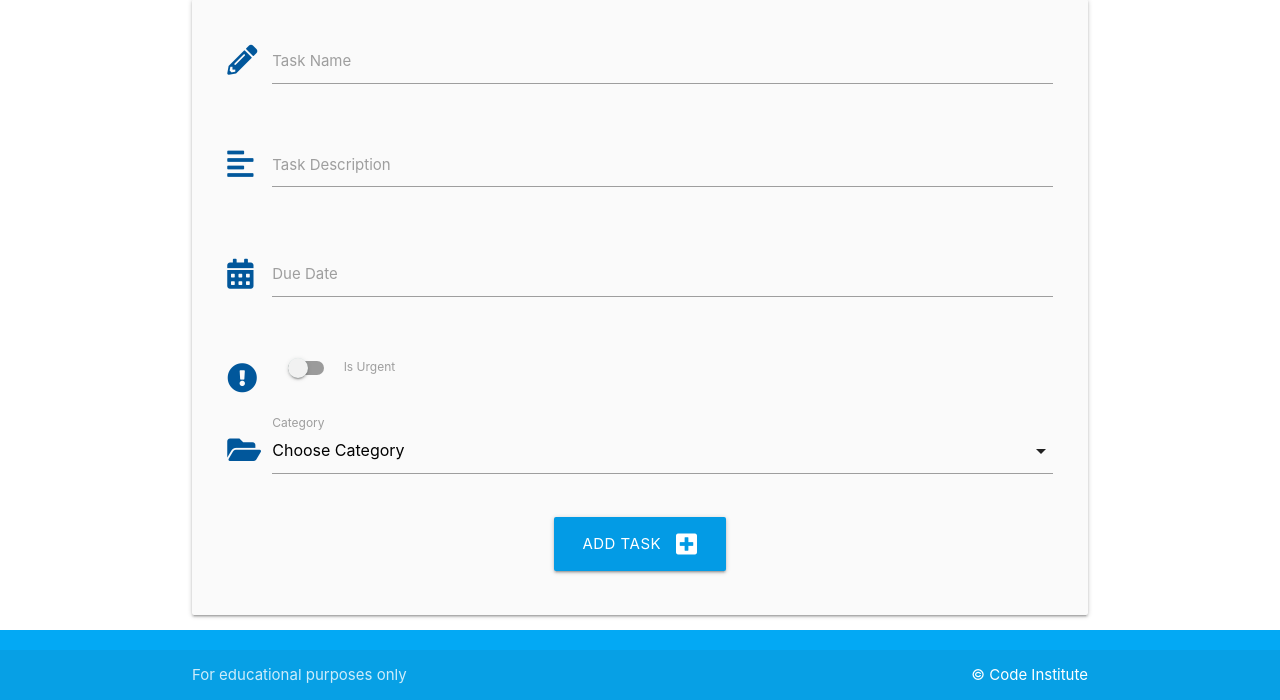
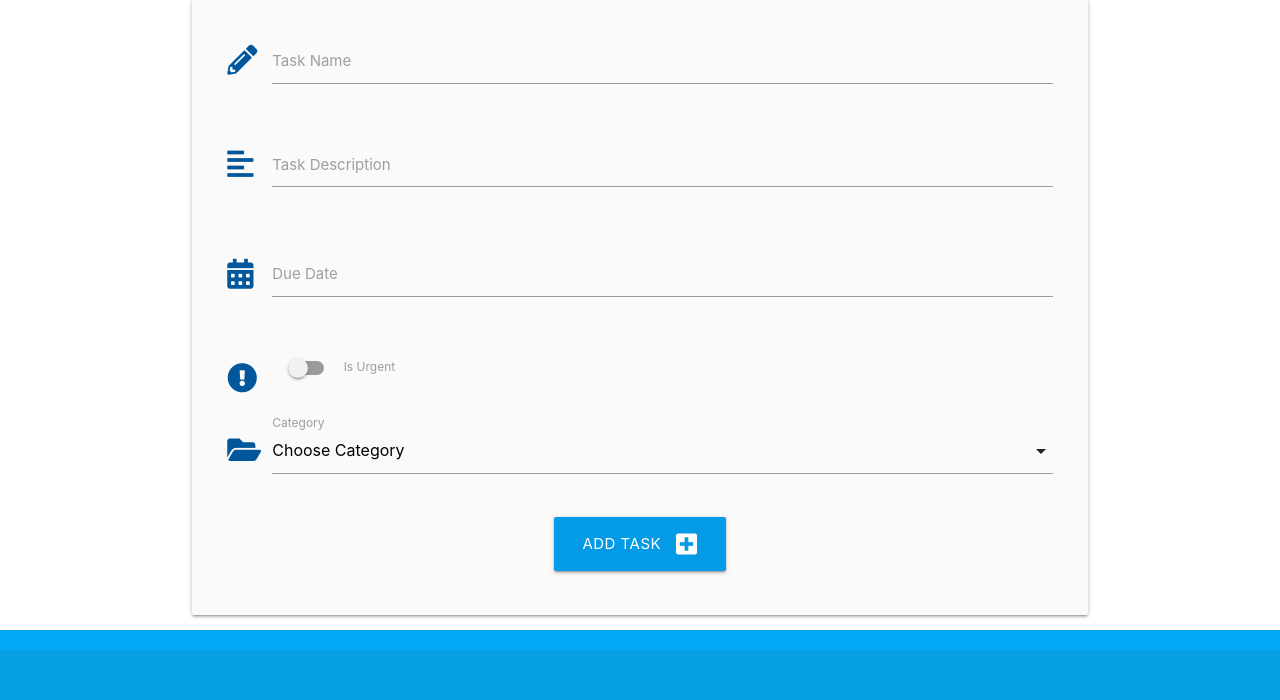
Before and after one commit to KizMistry/flask-sqlalchemy-task-manager, a Flask app: page /add_task in a window 1280 px wide. Shown: the part 160-860 px from the top of the page. Run offline with Flask 2, Linux system fonts and the light colour scheme; data that the repository does not hold is empty.

```diff
--- a/taskmanager/templates/base.html
+++ b/taskmanager/templates/base.html
@@ -42,8 +42,8 @@
     <footer class="page-footer light-blue">
         <div class="footer-copyright">
             <div class="container">
-                For educational purposes only
-                <a class="white-text right" href="https://codeinstitute.net" target="_blank">&copy; Code Institute</a>
+
+                <a class="white-text right" href="" target="_blank"></a>
             </div>
         </div>
     </footer>
```
Also changed, not shown: README.md.
